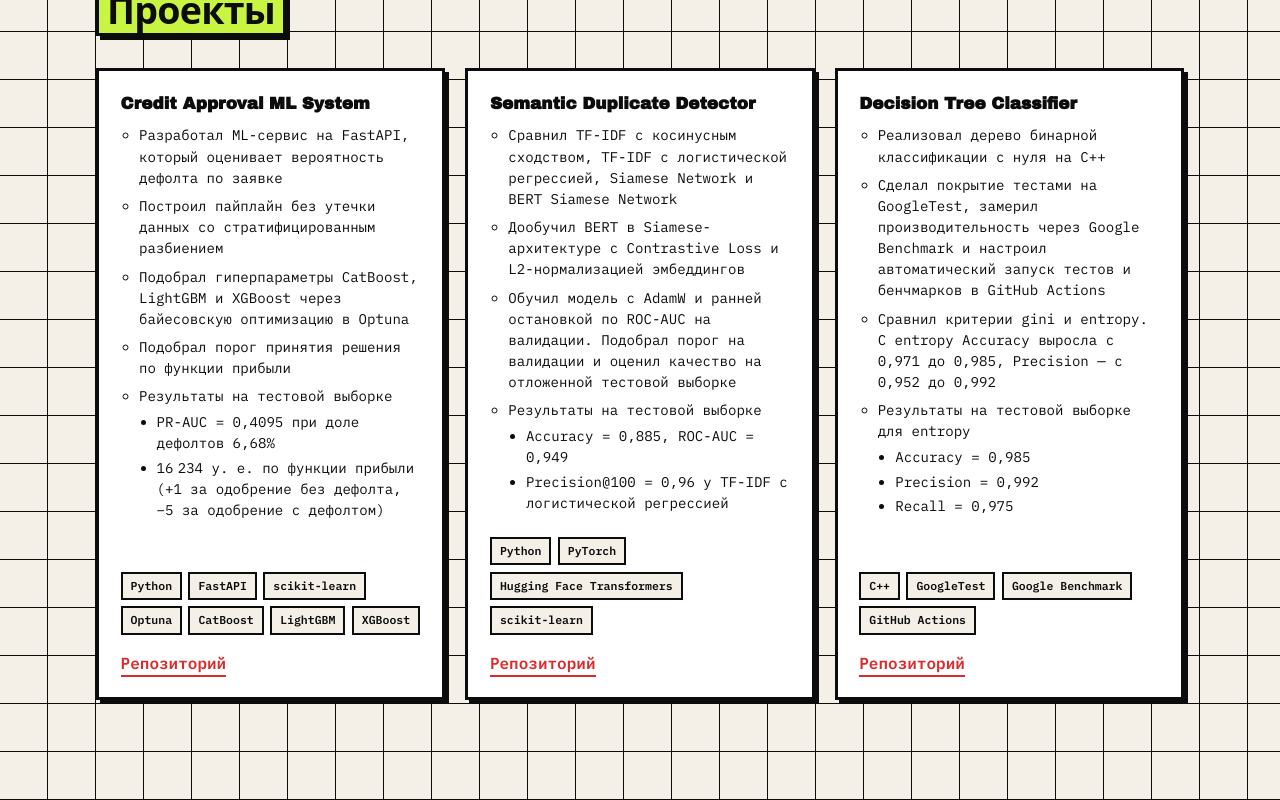
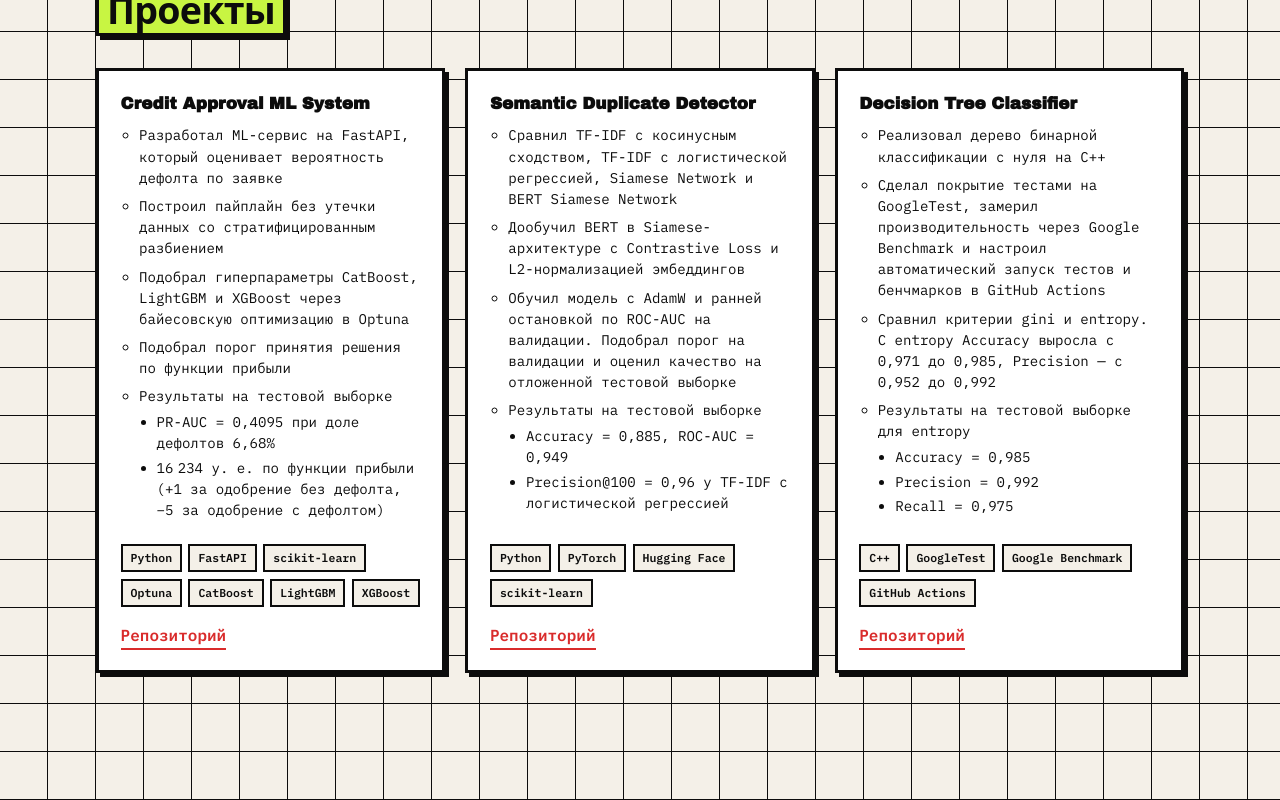
Before and after one commit to vladlenblch/portfolio, a React (Vite) app: page / in a window 1280 px wide. Shown: the part 1648-2448 px from the top of the page. Built offline with nearby package versions, Linux system fonts and the light colour scheme.

Commit message:
remove unneccessary info from projects description

```diff
--- a/src/data/content.ts
+++ b/src/data/content.ts
@@ -109,7 +109,7 @@ export const projects = [
       },
     ],
     url: 'https://github.com/vladlenblch/semantic_duplicate_detector',
-    tags: ['Python', 'PyTorch', 'Hugging Face Transformers', 'scikit-learn'],
+    tags: ['Python', 'PyTorch', 'Hugging Face', 'scikit-learn'],
   },
   {
     title: 'Decision Tree Classifier',
```
